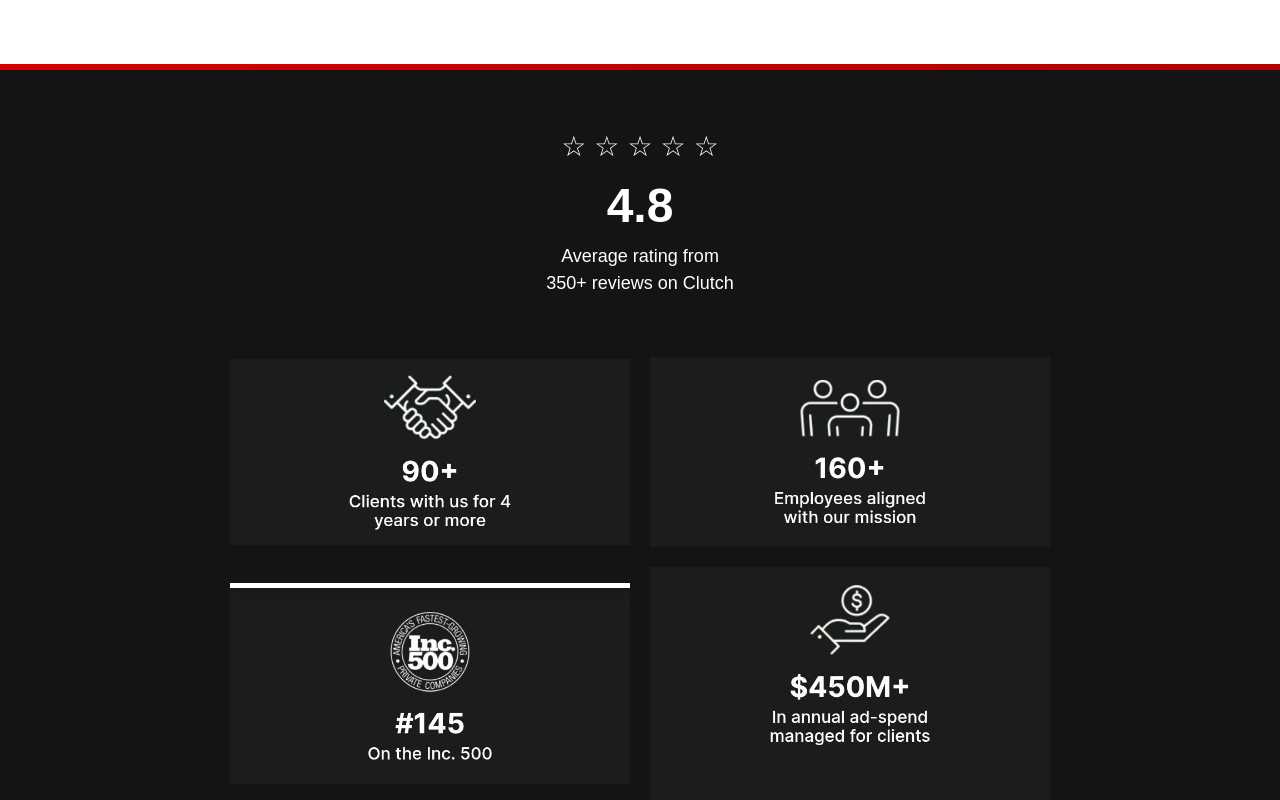
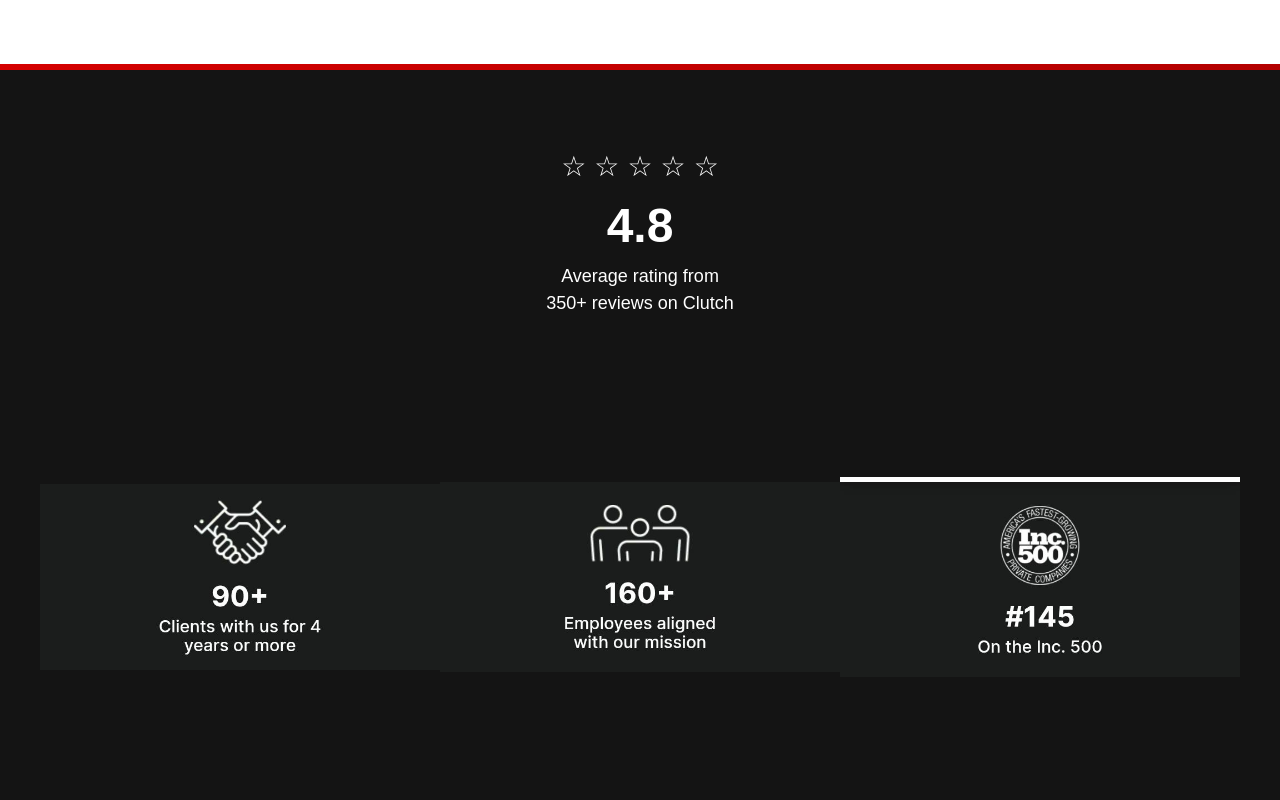
Before and after one commit to Molly256/disruptivewebsite, a Next.js app: page / in a window 1280 px wide. Shown: the part 3180-3980 px from the top of the page. Built offline with nearby package versions, Linux system fonts and the light colour scheme.

Commit message:
Make stats SVGs flat with matching background, remove borders

```diff
--- a/app/page.js
+++ b/app/page.js
@@ -487,17 +487,17 @@ We are super happy."
         marginTop: '80px'
       }}></div>
 
-      {/* STATS SECTION - MATCHES SVG BACKGROUND */}
+      {/* STATS SECTION - FLAT LIKE 4.8 RATING */}
       <section style={{
         background: '#141414',
-        padding: '60px 20px',
+        padding: '80px 0',
         width: '100vw',
         marginLeft: 'calc(-50vw + 50%)',
         marginTop: '0',
         textAlign: 'center',
         color: '#fff'
       }}>
-        <div style={{ maxWidth: '1200px', margin: '0 auto' }}>
+        <div style={{ maxWidth: '1600px', margin: '0 auto' }}>
 
           {/* 4.8 Rating */}
           <div style={{ marginBottom: '60px' }}>
@@ -516,18 +516,18 @@ We are super happy."
             </p>
           </div>
 
-          {/* 4 IMAGES ROW - TIGHT SPACING */}
+          {/* 4 IMAGES ROW - NO BORDERS, FLAT */}
           <div style={{
             display: 'flex',
             flexWrap: 'wrap',
-            gap: '20px',
+            gap: '0',
             justifyContent: 'center',
-            alignItems: 'center'
+            alignItems: 'stretch'
           }}>
-            <img src="/svg1.png" style={{ width: '400px', height: 'auto', objectFit: 'contain' }} />
-            <img src="/svg2.png" style={{ width: '400px', height: 'auto', objectFit: 'contain' }} />
-            <img src="/svg3.png" style={{ width: '400px', height: 'auto', objectFit: 'contain' }} />
-            <img src="/svg4.png" style={{ width: '400px', height: 'auto', objectFit: 'contain' }} />
+            <img src="/svg1.png" style={{ width: '400px', height: '400px', objectFit: 'contain', display: 'block', margin: 0, padding: 0 }} />
+            <img src="/svg2.png" style={{ width: '400px', height: '400px', objectFit: 'contain', display: 'block', margin: 0, padding: 0 }} />
+            <img src="/svg3.png" style={{ width: '400px', height: '400px', objectFit: 'contain', display: 'block', margin: 0, padding: 0 }} />
+            <img src="/svg4.png" style={{ width: '400px', height: '400px', objectFit: 'contain', display: 'block', margin: 0, padding: 0 }} />
           </div>
 
         </div>
```
